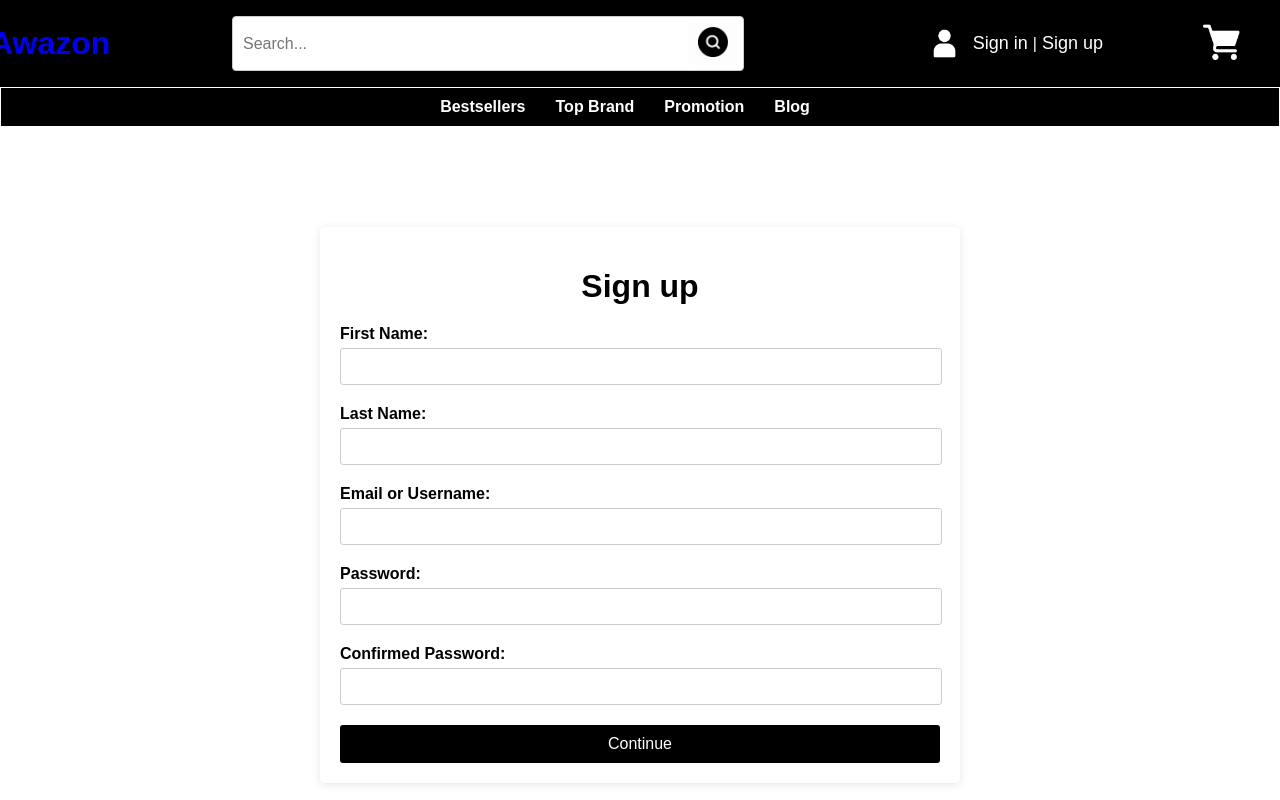
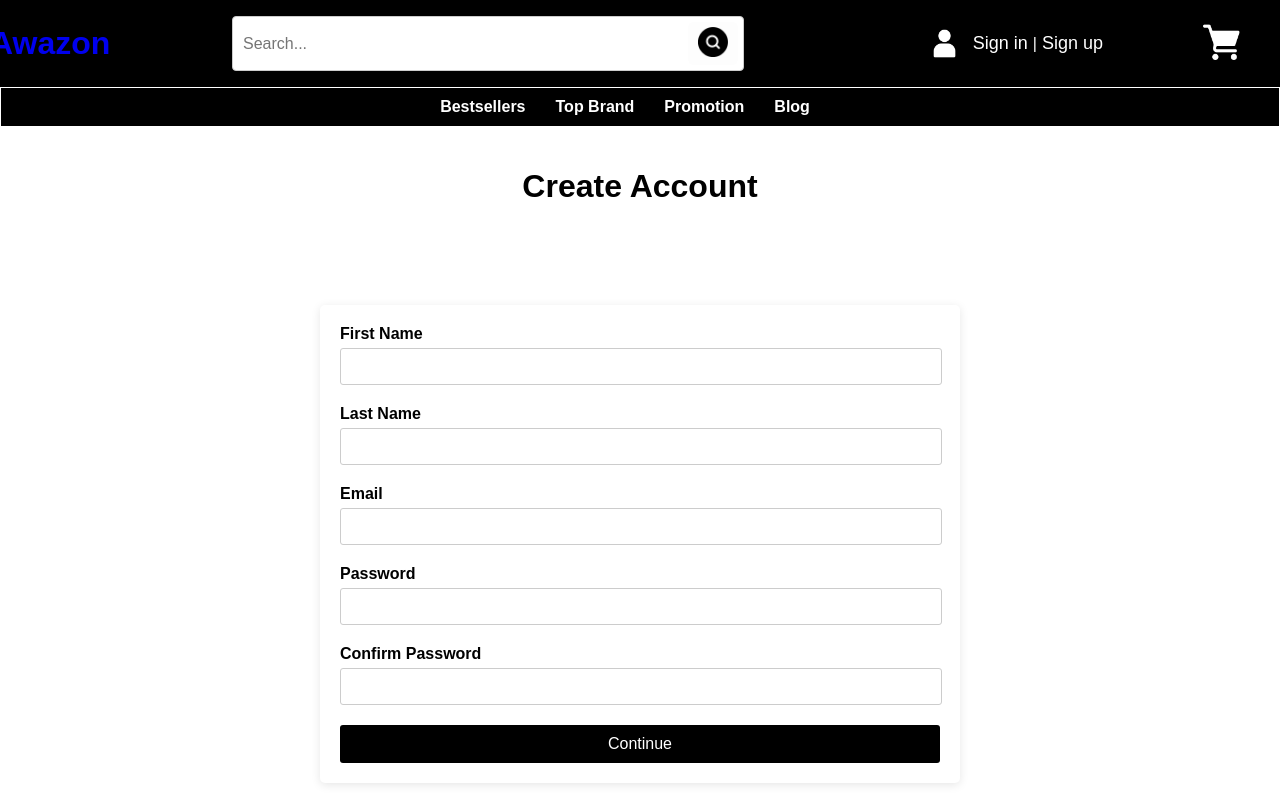
Before and after one commit to PhuNguyenPT/Project-PE, a Vue app in the folder Shopping_Cart/: page /signuppage in a window 1280 px wide. Shown: the top 800 px of the page. Built offline with nearby package versions, Linux system fonts and the light colour scheme.

Commit message:
Update SignupPage.vue

```diff
--- a/Shopping_Cart/src/components/SignupPage.vue
+++ b/Shopping_Cart/src/components/SignupPage.vue
@@ -1,36 +1,37 @@
 <template>
     <div class="container">
+      <h1>Create Account</h1>
       <form id="signup-form" @submit.prevent="handleSubmit">
-
-                <h1>Sign up</h1>
-
+        <!-- First Name -->
          <div class="input-field">
-                    <label for="First Name">First Name:</label>
-                    <input type="text"  required v-model="FirstName">
+            <label>First Name</label>
+            <input type="text" v-model="firstName" required>
          </div>
 
+        <!-- Last Name -->
          <div class="input-field">
-                    <label for="Last Name">Last Name:</label>
-                    <input type="text" required v-model="LastName">
+            <label>Last Name</label>
+            <input type="text" v-model="lastName" required>
          </div>
 
-
+        <!-- Email -->
          <div class="input-field">
-                    <label for="email-username">Email or Username:</label>
-                    <input type="text" required v-model="Email">
+            <label>Email</label>
+            <input type="email" v-model="email" required>
          </div>
 
+        <!-- Password -->
          <div class="input-field">
-                    <label for="password">Password:</label>
-                    <input type="password" required v-model="Password">
-                    <div v-if="passError">{{ passError }}</div>
+            <label>Password</label>
+            <input type="password" v-model="password" required>
          </div>
 
+        <!-- Confirm Password -->
          <div class="input-field">
-                    <label for="confirmed-password">Confirmed Password:</label>
-                    <input type="password" required v-model="ConfirmedPassword">
-                    <div v-if="passError">{{ passError }}</div>
+            <label>Confirm Password</label>
+            <input type="password" v-model="confirmPassword" required>
          </div>
+
         <button type="submit" class="btn-continue">Continue</button>
       </form>
     </div>
@@ -38,47 +39,52 @@
 
   <script>
   export default {
-    data(){
+    data() {
       return {
-            FirstName:'',
-            LastName:'',
-            Email: '',
-            Password:'',
-            ConfirmedPassword:'',
-            passError:''
-        }
+        firstName: '',
+        lastName: '',
+        email: '',
+        password: '',
+        confirmPassword: ''
+      };
     },
     methods: {
-        handleSubmit(){
-            //validate pass
-            this.passError = this.Password == this.ConfirmedPassword ? '' : 'Password must be the same'
-
-            if(!this.passError) {
-                let json = {
-                    "firstName": this.FirstName,
-                    "lastName": this.LastName,
-                    "email": this.Email,
-                    "password": this.Password
+      async handleSubmit() {
+        // Validate passwords match
+        if (this.password !== this.confirmPassword) {
+          console.error('Passwords do not match');
+          // Handle error (e.g., show error message)
+          return;
         }
 
-                const options = {
+        try {
+          // Make API call to register user and handle response
+          const response = await fetch('https://localhost:443/api/v1/auth/register', {
             method: 'POST',
-                    headers: {'Content-Type': 'application/json'},
-                    body: JSON.stringify(json),
-                };
+            headers: {
+              'Content-Type': 'application/json'
+            },
+            body: JSON.stringify({
+              firstName: this.firstName,
+              lastName: this.lastName,
+              email: this.email,
+              password: this.password
+            })
+          });
 
-                fetch('https://localhost:443/api/v1/auth/register', options)
-                .then(response => response.json())
-                .then(response => {
-                    if (!response.length){
+          if (!response.ok) {
+            throw new Error('Registration failed');
+          }
+
+          // Navigate to RegisterAuthentication page upon successful registration
           this.$router.push('./RegisterAuthentication');
-                    }
-                })
-                .catch(err => console.error(err));
+        } catch (error) {
+          console.error('Registration error:', error);
+          // Handle error (e.g., show error message)
         }
       }
     }
-}
+  };
   </script>
 
   <style>
```
Lines whose indentation alone changed are shown as unchanged.
